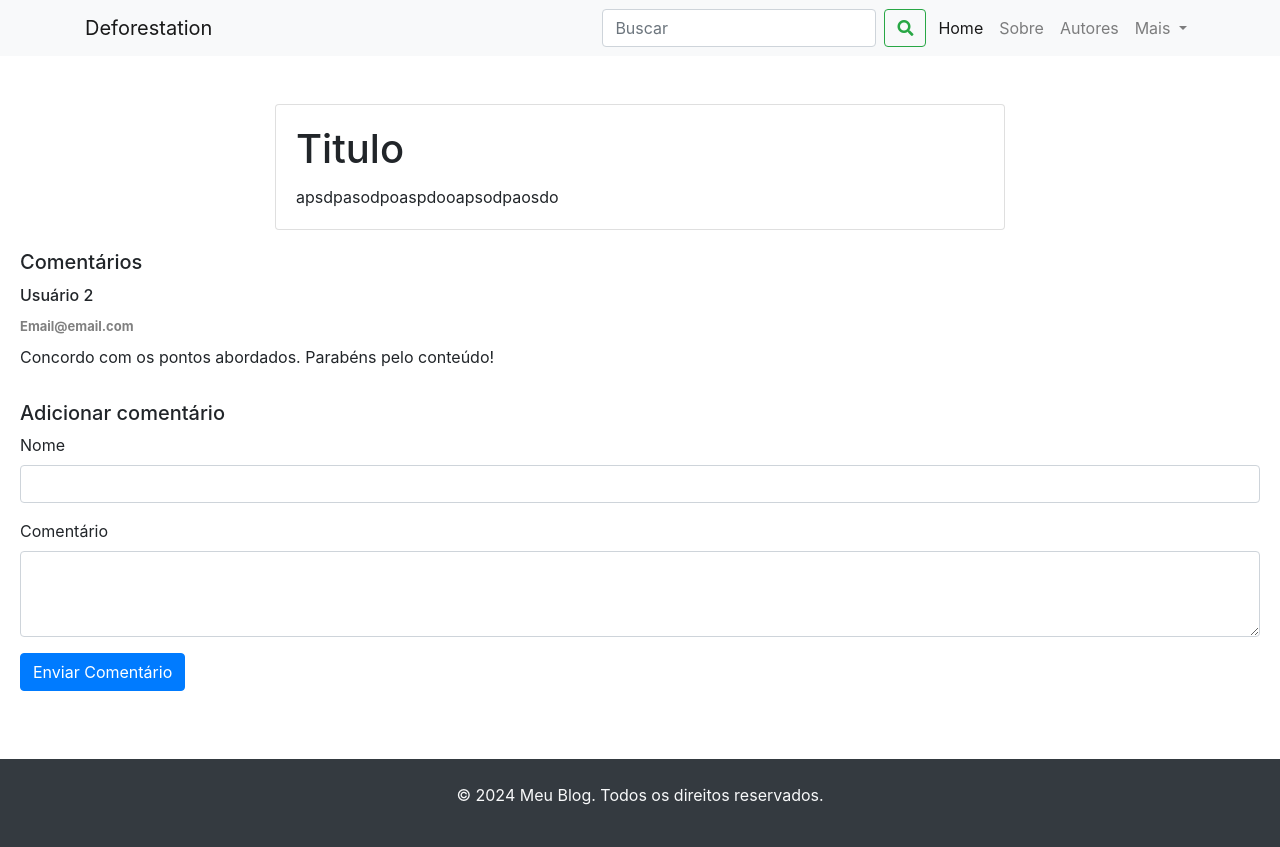
After one commit to FIRMINOenzo/deforestation, a PHP site: page /post.php in a window 1280 px wide. The commit adds this page. Run offline with PHP 8.4, Linux system fonts and the light colour scheme; some libraries are stand-ins or nearby versions.

Commit message:
feat: post page

```diff
--- /dev/null
+++ b/app/components/Comments/Comment.php
@@ -0,0 +1,13 @@
+<?php
+function Comment() {
+    return "<div class='d-flex flex-column'>
+        <div>
+            <h6>Usuário 2</h6>
+            <span>Email@email.com</span>
+        </div>
+            <p class='mt-2'>
+                Concordo com os pontos abordados. Parabéns pelo conteúdo!
+            </p>
+    </div>";
+}
+?>
--- /dev/null
+++ b/app/components/Comments/CommentForm.php
@@ -0,0 +1,18 @@
+<?php
+
+function CommentForm() {
+    return " <form id='commentForm'>
+                <h5>Adicionar comentário</h5>
+            <div class='form-group'>
+                    <label for='commentName'>Nome</label>
+                    <input type='text' class='form-control' id='commentName' required>
+                </div>
+                <div class='form-group'>
+                    <label for='commentText'>Comentário</label>
+                    <textarea class='form-control' id='commentText' rows='3' required></textarea>
+                </div>
+                <button type='submit' class='btn btn-primary'>Enviar Comentário</button>
+            </form>";
+}
+
+?>
--- a/app/components/Footer.php
+++ b/app/components/Footer.php
@@ -1,6 +1,6 @@
 <?php
 function Footer() {
-    echo "<footer class='bg-dark text-light text-center py-4 mt-5'>
+    return "<footer class='bg-dark text-light text-center py-4 mt-5 fixed-absolute'>
         <p id='footer-copy'>
             &copy; 2024 Meu Blog. Todos os direitos reservados.
         </p>
--- a/app/components/Header.php
+++ b/app/components/NavBar.php
@@ -1,6 +1,6 @@
 <?php
 function Navbar() {
-    echo "<nav class='navbar navbar-expand-lg navbar-light bg-light'>
+    return "<nav class='navbar navbar-expand-lg navbar-light bg-light'>
         <div class='container'>
             <a class='navbar-brand' href='#' id='title'>Deforestation</a>
             <button class='navbar-toggler' type='button' data-toggle='collapse' data-target='#navbarNav' aria-controls='navbarNav' aria-expanded='false' aria-label='Toggle navigation'>
--- /dev/null
+++ b/app/components/Post/PostBody.php
@@ -0,0 +1,18 @@
+<?php
+
+
+function PostBody(string $title, string $content) {
+    return "<div class='col-md-8 offset-md-2'>
+                <div class='card'>
+                    <div class='card-body'>
+                        <h1 class='card-title'>".$title."</h1>
+                        <p class='card-text'>
+                            ".$content."
+                        </p>
+                    </div>
+                </div>
+            </div>";
+}
+
+
+?>
--- a/app/constants/en.js
+++ b/app/constants/en.js
@@ -1,4 +1,5 @@
 export const en = {
+    home: {
         text: {
             title: "Deforestation",
             home: "Home",
@@ -12,4 +13,5 @@ export const en = {
         inputs: {
             searchInput: "Search",
         },
+    },
 };
--- a/app/constants/es.js
+++ b/app/constants/es.js
@@ -1,4 +1,5 @@
 export const es = {
+    home: {
         text: {
             title: "Deforestation",
             home: "Home",
@@ -12,4 +13,5 @@ export const es = {
         inputs: {
             searchInput: "Search",
         },
+    },
 };
--- a/app/constants/pt.js
+++ b/app/constants/pt.js
@@ -1,4 +1,5 @@
 export const pt = {
+    home: {
         text: {
             title: "Deforestation",
             home: "Home",
@@ -12,4 +13,6 @@ export const pt = {
         inputs: {
             searchInput: "Buscar",
         },
+    },
+    post: {},
 };
--- a/app/utils/AddScripts.php
+++ b/app/utils/AddScripts.php
@@ -8,4 +8,4 @@
 <script type="module" src="../constants/pt.js"></script>
 <script type="module" src="../utils/Event.js"></script>
 <script type="module" src="../utils/Language.js"></script>
-<script type="module" src="../utils/LocalStorage.js"></script>
+<script type="module" src="js/page.js"></script>
--- /dev/null
+++ b/app/views/css/index.css
@@ -0,0 +1,5 @@
+span {
+    font-size: 13px;
+    color: gray;
+    font-weight: bold;
+}
--- /dev/null
+++ b/app/views/js/page.js
@@ -0,0 +1,25 @@
+export class Page {
+    #text;
+    #menus;
+    #inputs;
+
+    constructor(text, menus, inputs) {
+        this.#text = text;
+        this.#menus = menus;
+        this.#inputs = inputs;
+    }
+
+    init() {}
+
+    get text() {
+        return this.#text;
+    }
+
+    get inputs() {
+        return this.#inputs;
+    }
+
+    get menus() {
+        return this.#menus;
+    }
+}
--- /dev/null
+++ b/app/views/post.php
@@ -0,0 +1,39 @@
+<?php
+    include_once "../components/Navbar.php";
+    include_once "../components/Footer.php";
+    include_once "../components/Post/PostBody.php";
+    include_once "../components/Comments/Comment.php";
+    include_once "../components/Comments/CommentForm.php";
+?>
+<!DOCTYPE html>
+<html lang="pt-BR">
+<head>
+    <meta charset="UTF-8">
+    <meta name="viewport" content="width=device-width, initial-scale=1.0">
+    <title>Leitura de Post</title>
+    <link rel="stylesheet" href="./css/index.css">
+    <link rel="stylesheet" href="https://stackpath.bootstrapcdn.com/bootstrap/4.5.2/css/bootstrap.min.css" />
+    <link rel="stylesheet" href="https://cdnjs.cloudflare.com/ajax/libs/font-awesome/5.15.1/css/all.min.css" />
+</head>
+<body>
+    <?=Navbar()?>
+    <div class="container mt-5">
+        <div class="row">
+            <?=PostBody("Titulo", "apsdpasodpoaspdooapsodpaosdo")?>
+        </div>
+    </div>
+        <div class="card-body">
+            <h5 class="card-title">Comentários</h5>
+                <div id="comments">
+                    <div class="media mb-3">
+                        <?=Comment()?>
+                    </div>
+                        <?=CommentForm()?>
+                    </div>
+                </div>
+        </div>
+    </div>
+    <?=Footer()?>
+</body>
+<?php include_once "./../utils/AddScripts.php"; ?>
+</html>
```
Also changed, not shown: app/components/Hero.php (added, +17 -0 lines), app/components/Post/PostCard.php (added, +14 -0 lines), app/views/index.php (+9 -34 lines), app/views/js/home.js (+29 -30 lines), app/views/js/post.js (added, +8 -0 lines). Lines whose indentation alone changed are shown as unchanged.
